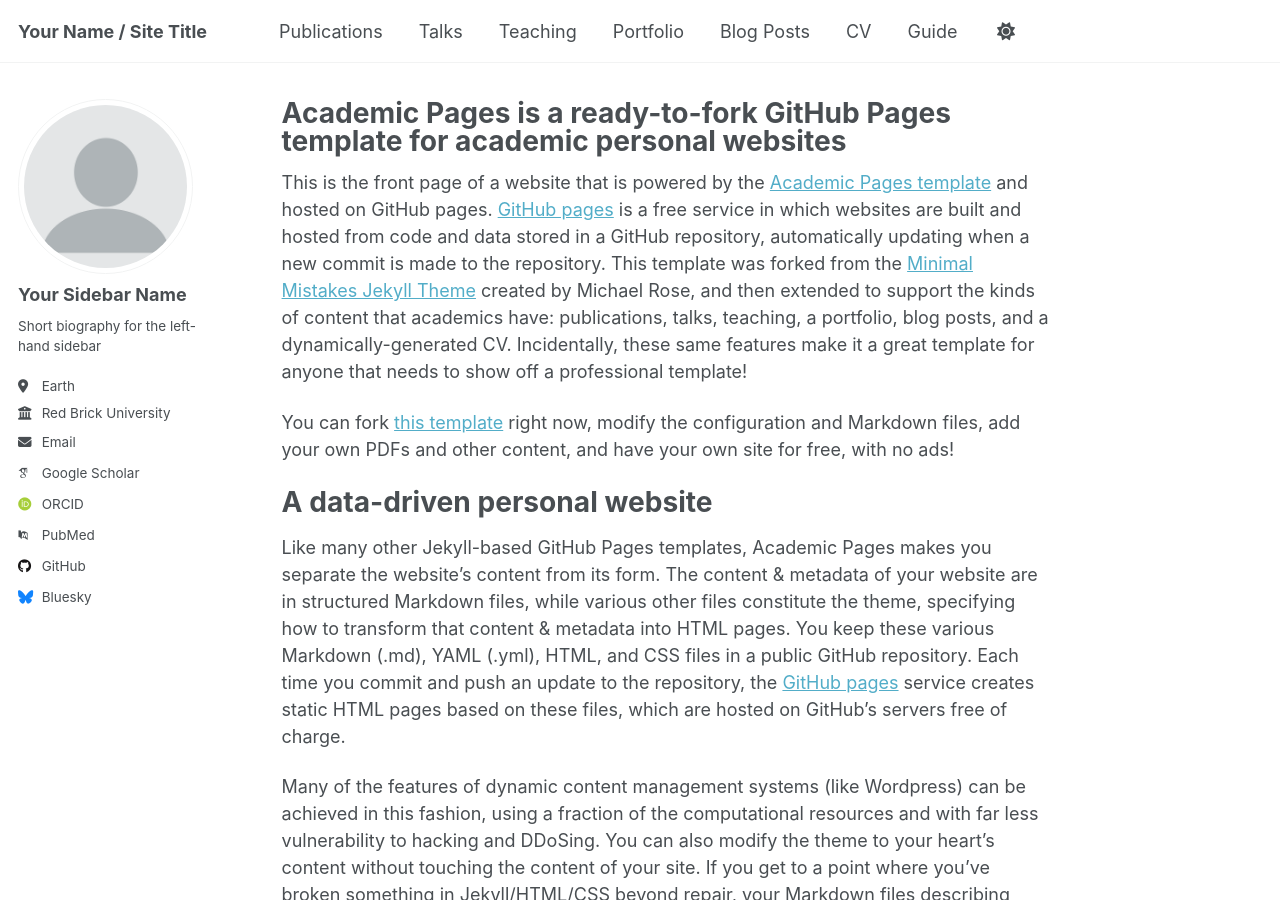
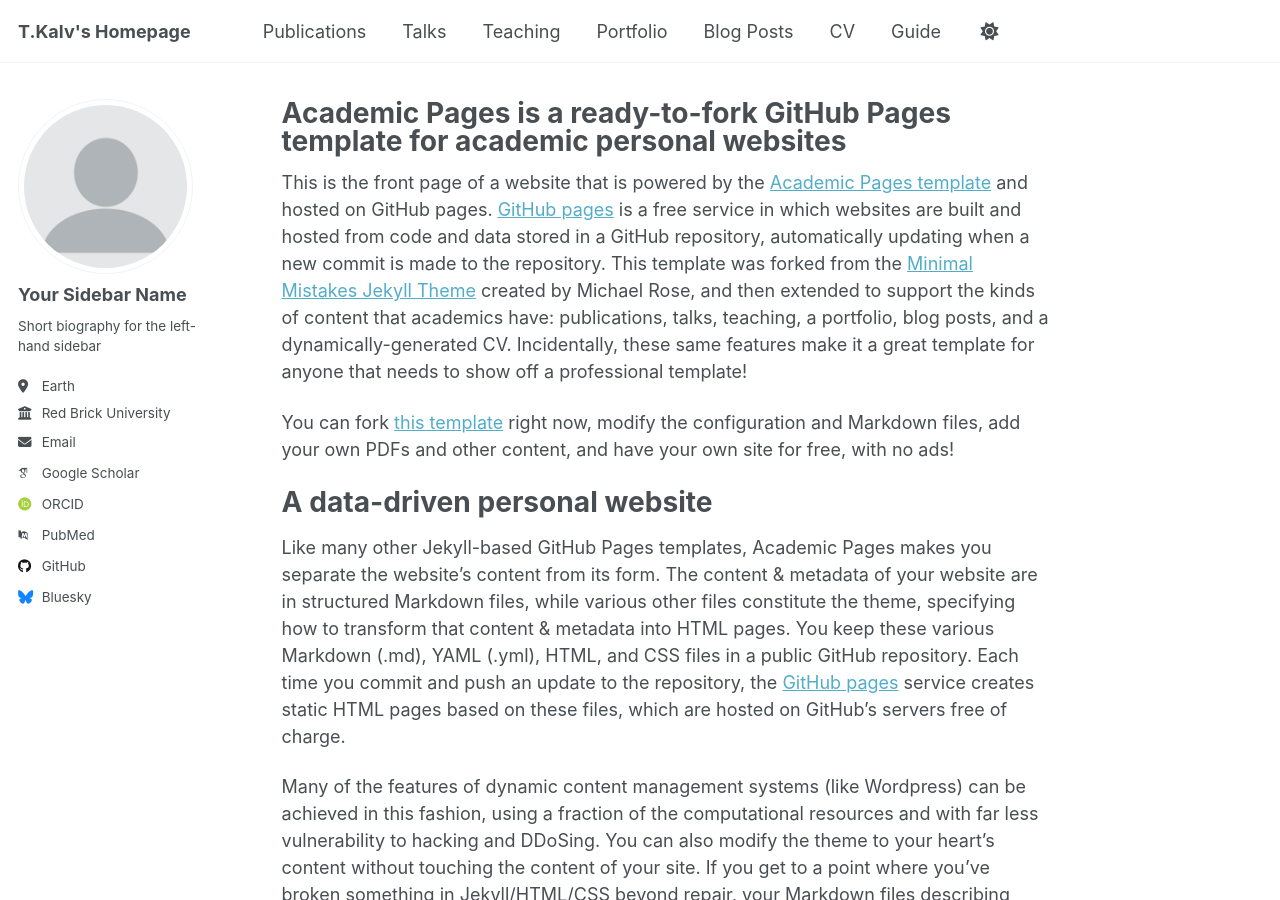
Before and after one commit to T-Kalv/T-Kalv.github.io, a Jekyll site: the page built from _pages/about.md, in a window 1280 px wide and 900 px high. Built offline with Jekyll 4.4.1, drawn with Linux system fonts in a browser that asks for light colours; some web fonts are replaced; a script that is not in the unit is left out.

Commit message:
initial commit

```diff
--- a/_config.yml
+++ b/_config.yml
@@ -9,7 +9,7 @@
 # Basic Site Settings
 locale                   : "en-US"
 site_theme               : "default" # Currently available options are "default", "air"
-title                    : "Your Name / Site Title"
+title                    : "T.Kalv's Homepage"
 title_separator          : "-"
 name                     : &name "Your Name"
 description              : &description "personal description"
```
